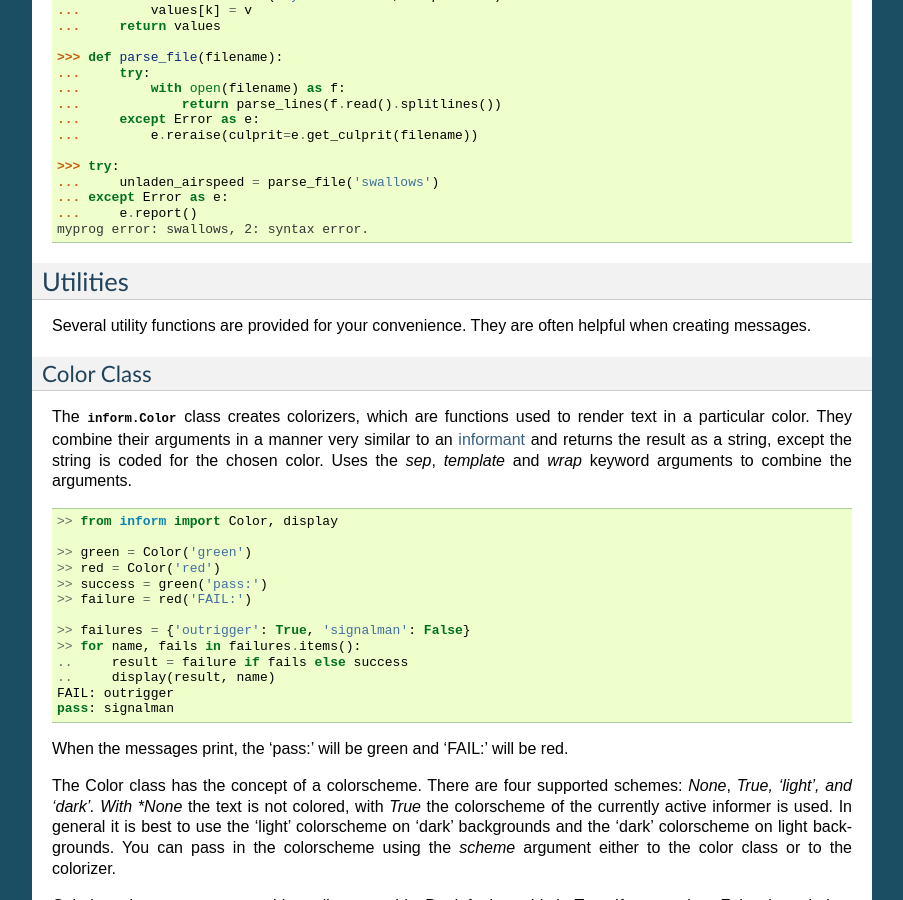
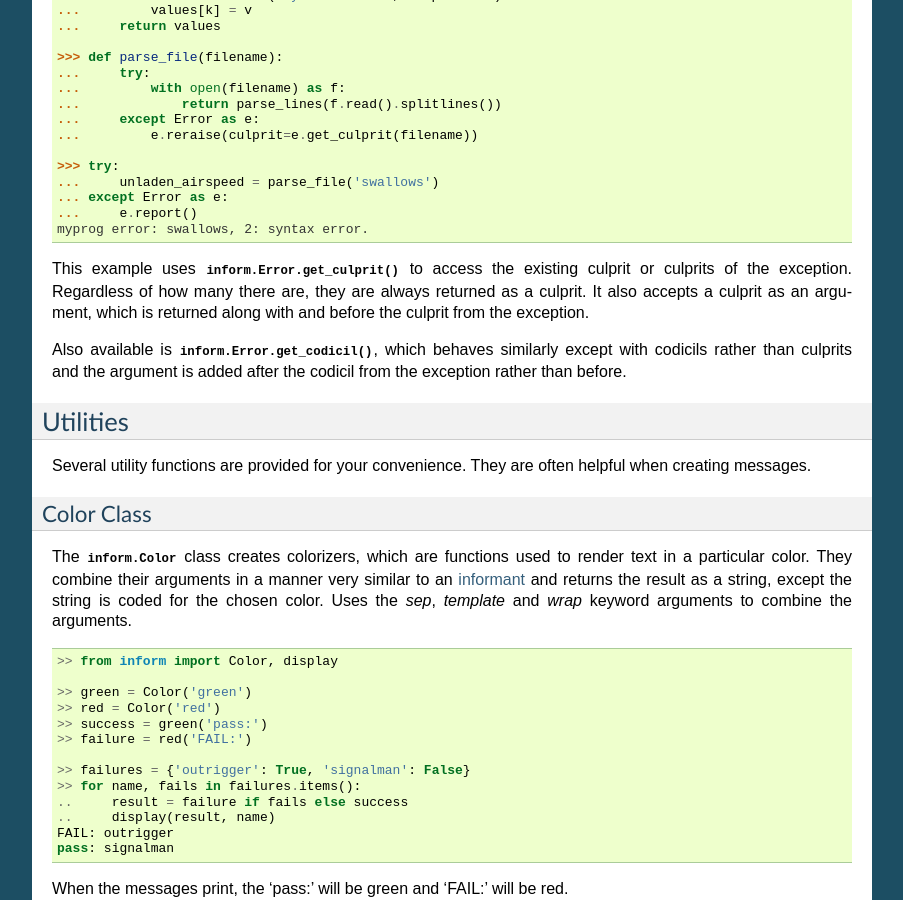
Before and after one commit to KenKundert/inform, a Sphinx documentation site: the page built from doc/user.rst, in a window 1280 px wide and 900 px high, scrolled down 11739 px. Shown: the whole window, without its empty margins (198-1101 px from the left). Built offline with Sphinx 7.4.7, drawn with Linux system fonts in a browser that asks for light colours.

Commit message:
Mention inform.Error.get_culprit() and inform.Error.get_codicil() in documentation.

```diff
--- a/doc/user.rst
+++ b/doc/user.rst
@@ -860,6 +860,14 @@ using *reraise* in *parse_file*:
     ...     e.report()
     myprog error: swallows, 2: syntax error.
 
+This example uses :meth:`inform.Error.get_culprit()` to access the existing
+culprit or culprits of the exception. Regardless of how many there are, they are
+always returned as a culprit. It also accepts a culprit as an argument, which is
+returned along with and before the culprit from the exception.
+
+Also available is :meth:`inform.Error.get_codicil()`, which behaves similarly
+except with codicils rather than culprits and the argument is added after the
+codicil from the exception rather than before.
 
 Utilities
 ---------
```
